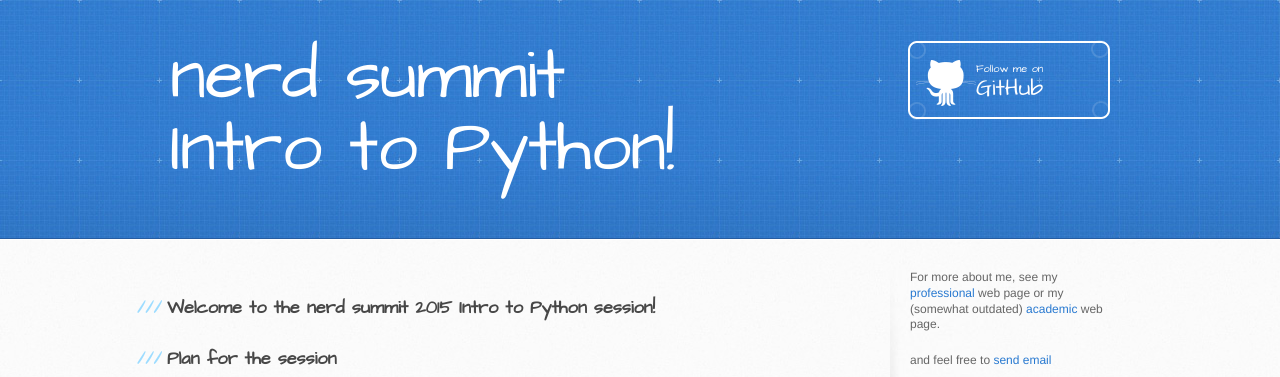
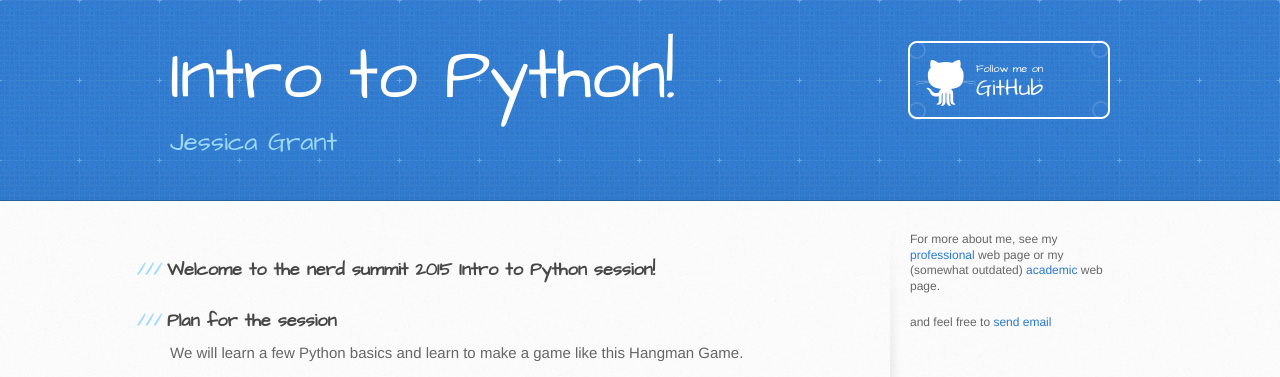
Before and after one commit to Jessica-Grant/Jessica-Grant.github.io, a plain HTML site: page index.html in a window 1280 px wide. Shown: the top 377 px of the page. Drawn offline with Linux system fonts and the light colour scheme.

Commit message:
Update index.html

```diff
--- a/index.html
+++ b/index.html
@@ -19,8 +19,8 @@
   <body>
     <header>
       <div class="inner">
-        <h1>nerd summit Intro to Python!</h1>
-        <h2></h2>
+        <h1>Intro to Python!</h1>
+        <h2>Jessica Grant</h2>
         <a href="https://github.com/Jessica-Grant" class="button"><small>Follow me on</small> GitHub</a>
       </div>
     </header>
```
